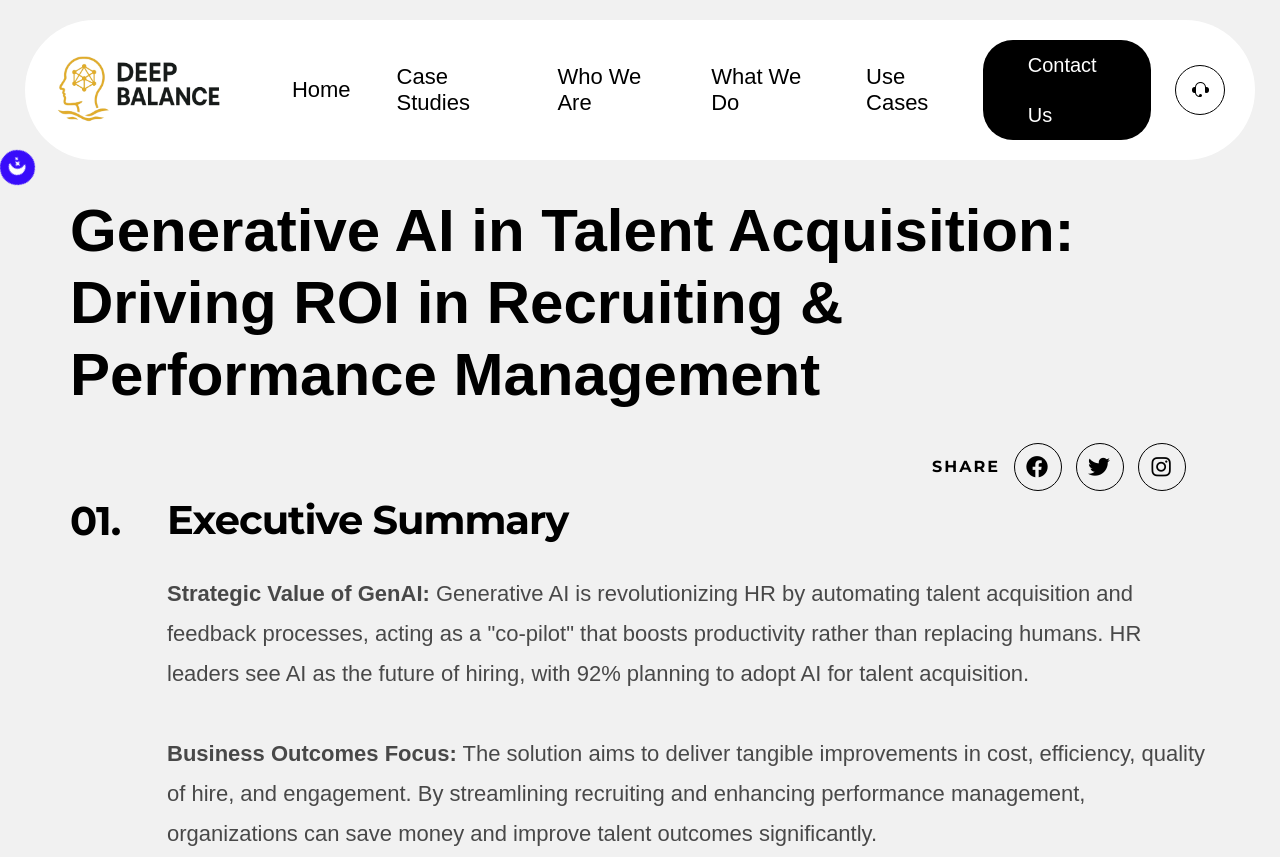
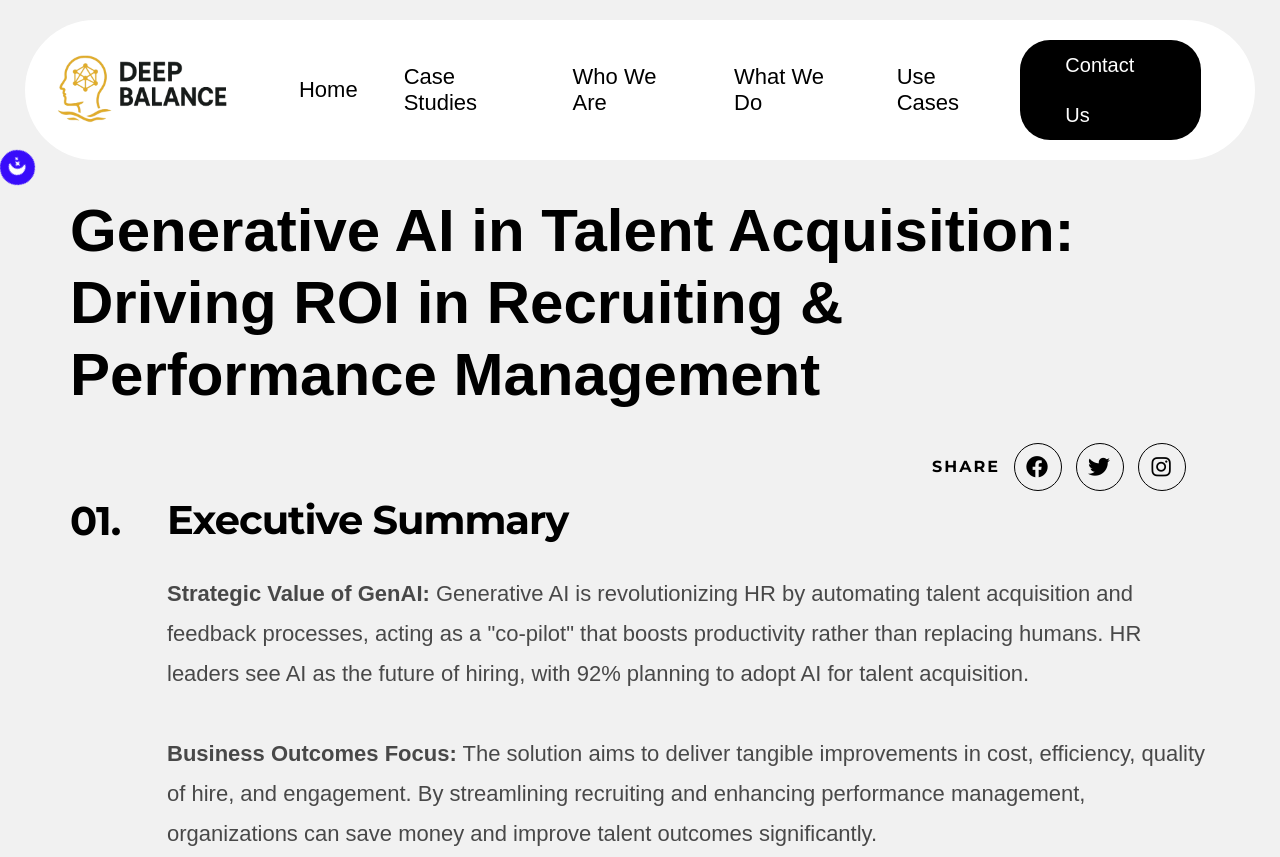
Before and after one commit to naresh-npsol/deepbalance, a plain HTML site: page genai_hr.html in a window 1280 px wide. Shown: the top 857 px of the page. Drawn offline with nearby package versions, Linux system fonts and the light colour scheme; a web font is replaced by a local one.

Commit message:
music icon removed

```diff
--- a/genai_hr.html
+++ b/genai_hr.html
@@ -122,11 +122,11 @@
                                     <a href="contact.html" class="fw-500 signup-btn-one version-three">Contact Us</a>
                                 </li>
 								<li class="ms-lg-4 ms-md-3">
-									<div class="cart-group-wrapper">
+									<!-- <div class="cart-group-wrapper">
 										<a href="contact.html" class="dropdown-toggle cart-icon version-three d-flex align-items-center justify-content-center rounded-circle" type="button" data-bs-toggle="dropdown" data-bs-auto-close="outside" aria-expanded="false">
 											<img src="images/icon/music_icon.png" alt="" class="icon">
 										</a>
-									</div>
+									</div> -->
 									<!-- /.cart-group-wrapper -->
 								</li>
 							</ul>
```
Also changed, not shown: contact.html (+2 -3 lines), genai_mcp.html (+2 -2 lines), index.html (+2 -3 lines).
